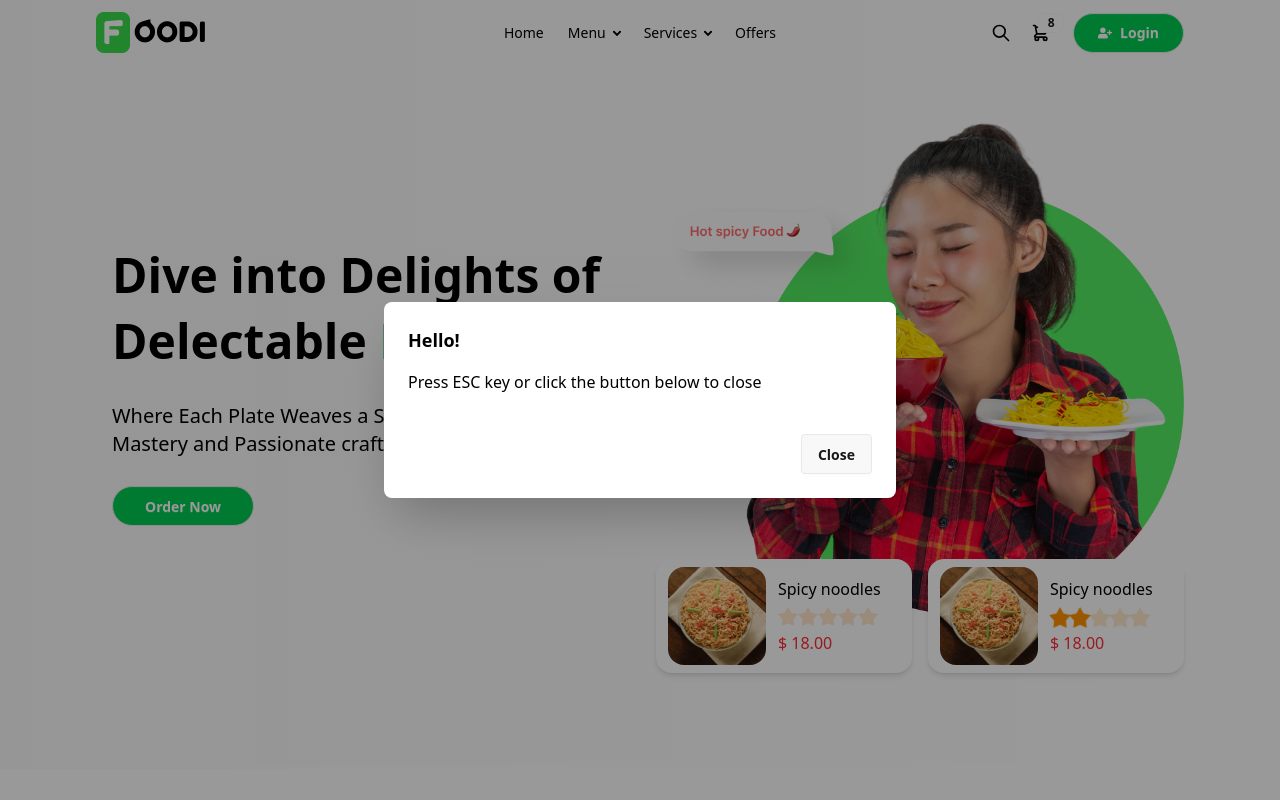
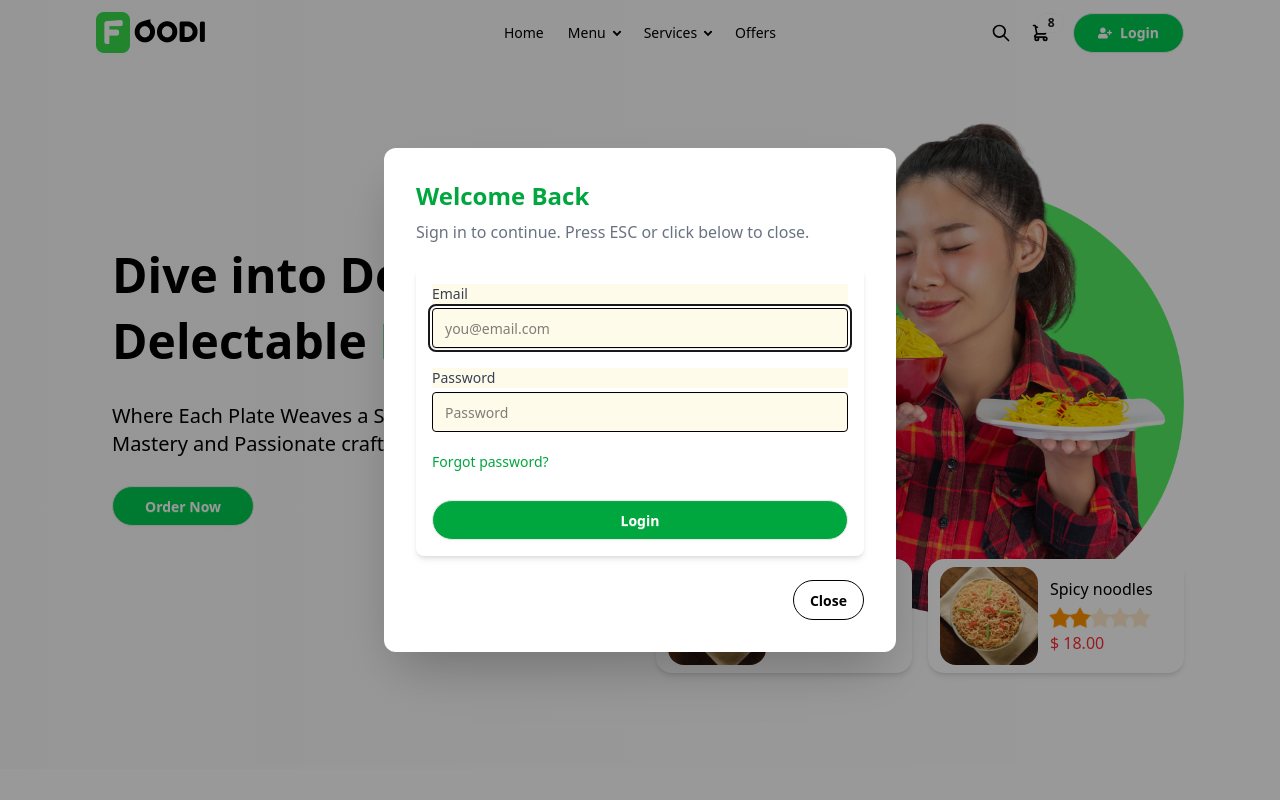
Before and after one commit to JaninduRSD/Foodi, a React (Vite) app: page / in a window 1280 px wide. Both pictures are taken after a click on the button "Login". Shown: the top 800 px of the page. Built offline with nearby package versions, Linux system fonts and the light colour scheme.

Commit message:
Add Modal component for user login; integrate with Navbar for enhanced user experience

```diff
--- /dev/null
+++ b/src/components/Modal.jsx
@@ -0,0 +1,33 @@
+import React from 'react'
+
+const Modal = () => {
+  return (
+    <dialog id="my_modal_5" className="modal modal-bottom sm:modal-middle">
+      <div className="modal-box bg-white rounded-xl shadow-2xl p-8">
+        <h3 className="font-bold text-2xl text-green-600 mb-2">Welcome Back</h3>
+        <p className="mb-6 text-gray-500">Sign in to continue. Press ESC or click below to close.</p>
+        <form className="space-y-5 bg-white p-4 rounded-lg shadow-md">
+          <div>
+            <label className="block text-sm font-medium text-gray-700 mb-1 bg-amber-50">Email</label>
+            <input type="email" className="input input-bordered w-full bg-amber-50 border-black" placeholder="you@email.com" />
+          </div>
+          <div>
+            <label className="block text-sm font-medium text-gray-700 mb-1 bg-amber-50">Password</label>
+            <input type="password" className="input input-bordered w-full bg-amber-50 border-black" placeholder="Password" />
+          </div>
+          <div className="flex justify-between items-center">
+            <a className="text-green-600 hover:underline text-sm" href="#">Forgot password?</a>
+          </div>
+          <button className="btn bg-green-600 hover:bg-green-700 text-white w-full mt-2 rounded-full font-semibold transition">Login</button>
+        </form>
+        <div className="modal-action mt-6 flex justify-end">
+          <form method="dialog">
+            <button className="btn btn-outline rounded-full">Close</button>
+          </form>
+        </div>
+      </div>
+    </dialog>
+  )
+}
+
+export default Modal
--- a/src/components/Navbar.jsx
+++ b/src/components/Navbar.jsx
@@ -1,6 +1,7 @@
 import React, { useEffect, useState } from 'react'
 import logo from '/logo (1).png'
 import { FaUserPlus } from 'react-icons/fa'; // commonly used for registration
+import Modal from './Modal'; // Assuming Modal is in the same directory
 
 
 export const Navbar = () => {
@@ -89,18 +90,7 @@ export const Navbar = () => {
             </label>
 
             <button className="btn bg-green-500 rounded-full px-6 text-white flex items-center gap-2" onClick={()=>document.getElementById('my_modal_5').showModal()}><FaUserPlus/> Login</button>
-            <dialog id="my_modal_5" className="modal modal-bottom sm:modal-middle">
-                <div className="modal-box bg-white">
-                    <h3 className="font-bold text-lg">Hello!</h3>
-                    <p className="py-4">Press ESC key or click the button below to close</p>
-                    <div className="modal-action">
-                    <form method="dialog">
-                        {/* if there is a button in form, it will close the modal */}
-                        <button className="btn">Close</button>
-                    </form>
-                    </div>
-                </div>
-            </dialog>
+            <Modal />
         </div>
         </div>
     </header>
```
